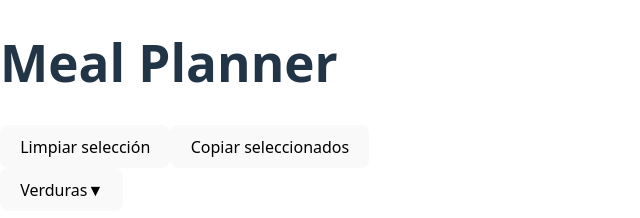
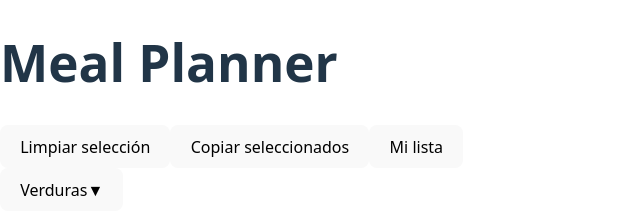
Before and after one commit to Metal-fred/meal-planner-react, a React (Vite) app: page / in a window 1280 px wide. Shown: the top 218 px of the page, without its empty margins (0-640 px from the left). Built offline with nearby package versions, Linux system fonts and the light colour scheme.

Commit message:
Mi lista + centrado definitivo

```diff
--- a/src/MealPlannerApp.jsx
+++ b/src/MealPlannerApp.jsx
@@ -25,6 +25,7 @@ export default function MealPlannerApp() {
   /* ------------- Estado ------------- */
   const [checked, setChecked] = useState({});
   const [expanded, setExpanded] = useState({});
+  const [showList, setShowList] = useState(false);
 
   /* ------------- Persistencia ------------- */
   useEffect(() => {
@@ -67,13 +68,15 @@ export default function MealPlannerApp() {
   /* ------------- UI ------------- */
   return (
     <div className="min-h-screen bg-gray-50 dark:bg-gray-900 text-gray-800 dark:text-gray-100 px-4 pb-10 flex flex-col items-center">
+      {/* Wrapper centrado*/}
+      <div className="w-full max-w-2xl">
         {/* Título */}
-      <h1 className="text-4xl sm:text-5xl font-extrabold mt-6 mb-6 text-center w-full">
+        <h1 className="text-4xl sm:text-5xl font-extrabold mt-6 mb-6 text-center">
           Meal Planner
         </h1>
 
         {/* Barra de acciones */}
-      <div className="flex flex-wrap justify-center gap-3 w-full max-w-2xl mb-8">
+        <div className="flex flex-wrap justify-center gap-3 mb-8">
           <button
             onClick={clearSelection}
             className="action-btn border-indigo-500 text-indigo-600 dark:text-indigo-300"
@@ -86,13 +89,26 @@ export default function MealPlannerApp() {
           >
             Copiar seleccionados
           </button>
+          <button
+            onClick={() => setShowList((s) => !s)}
+            className="action-btn border-emerald-500 text-emerald-600 dark:text-emerald-300"
+          >
+            {showList ? "Cerrar mi lista" : "Mi lista"}
+          </button>
         </div>
 
+        {/* Lista guardada */}
+        {showList && (
+          <div className="mb-6 p-4 bg-white dark:bg-gray-800 rounded-md shadow-sm border border-gray-200 dark:border-gray-700 whitespace-pre-wrap text-sm">
+            {buildSelectedByCategory() || "No hay ítems seleccionados."}
+          </div>
+        )}
+
         {/* Categorías */}
-      <div className="w-full max-w-2xl space-y-3">
+        <div className="space-y-3">
           {categorias.map((cat) => (
-          <div key={cat} className="">{
-            /* Contenedor de categoría */}
+            <div key={cat}>
+              {/* Encabezado acordeón */}
               <button
                 onClick={() => toggleCategory(cat)}
                 className="w-full flex justify-between items-center bg-gray-100 dark:bg-gray-800 hover:bg-gray-200 dark:hover:bg-gray-700 px-4 py-2 rounded-md shadow-sm font-semibold"
@@ -101,6 +117,7 @@ export default function MealPlannerApp() {
                 <span>{expanded[cat] ? "▲" : "▼"}</span>
               </button>
 
+              {/* Lista con fade */}
               <div
                 className={`transition-all duration-300 ease-in-out overflow-hidden ${
                   expanded[cat] ? "opacity-100 max-h-96" : "opacity-0 max-h-0"
@@ -131,6 +148,7 @@ export default function MealPlannerApp() {
             </div>
           ))}
         </div>
+      </div>
 
       {/* Util class */}
       <style jsx>{`
```
Lines whose indentation alone changed are shown as unchanged.
